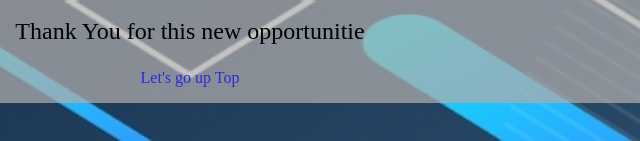
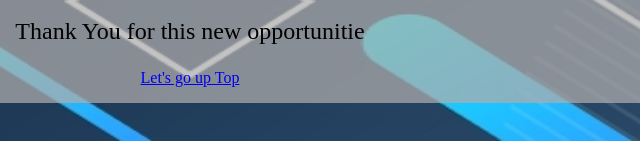
Before and after one commit to ChWael/HTML-WorkShop, a plain HTML site: page Html-Css Workshop/index.html in a window 1280 px wide. Shown: the part 1547-1688 px from the top of the page, 450-1090 px from the left. Drawn offline with Linux system fonts and the light colour scheme.

Commit message:
Update index.html

```diff
--- a/Html-Css Workshop/index.html
+++ b/Html-Css Workshop/index.html
@@ -73,7 +73,7 @@
     <div class="footer">
       <h1 class="no-margin-top">A Developer</h1>
       <p>Thank You for this new opportunitie</p>
-      <a" href="#TopOfThePage"> Let's go up Top </a>
+      <a href="#TopOfThePage"> Let's go up Top </a>
     </div>
   </footer>
   </body>
```
